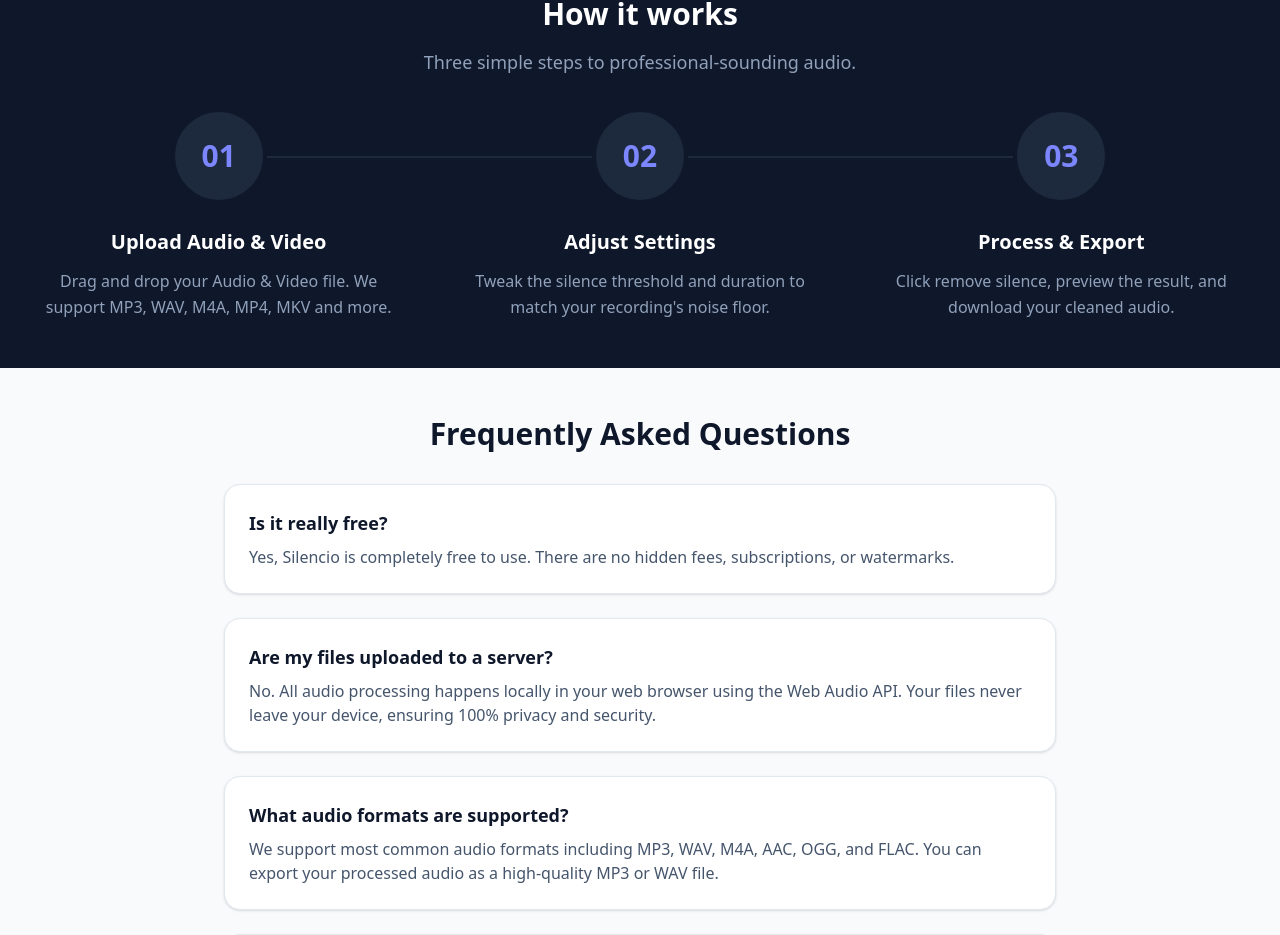
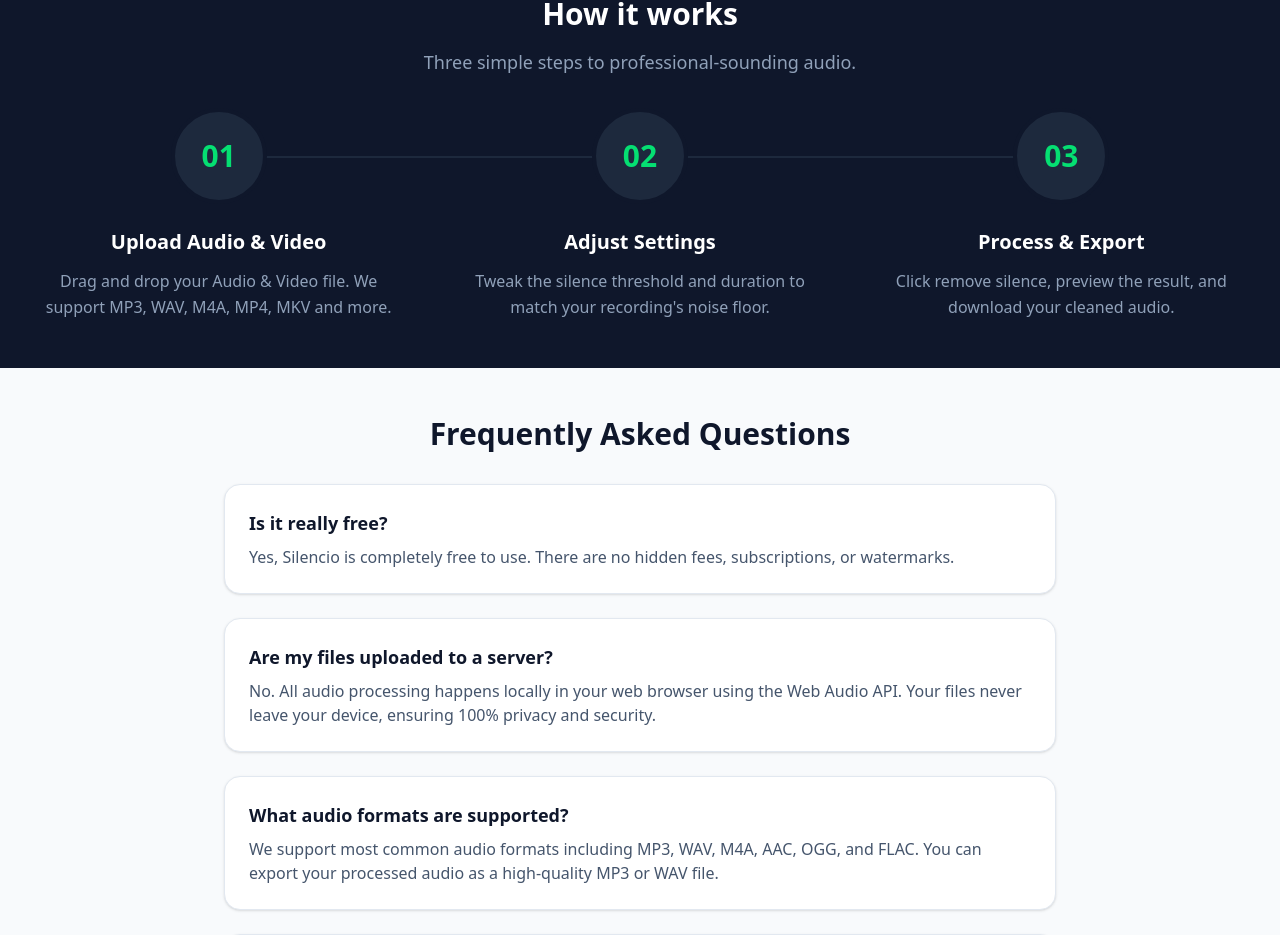
Before and after one commit to BIDDLG/Silence-Reducer-Web-, a React (Vite) app: page / in a window 1280 px wide. Shown: the part 1635-2570 px from the top of the page. Built offline with nearby package versions, Linux system fonts and the light colour scheme.

Commit message:
Update HowItWorks.tsx

```diff
--- a/src/components/HowItWorks.tsx
+++ b/src/components/HowItWorks.tsx
@@ -36,7 +36,7 @@ export function HowItWorks() {
           {steps.map((step, index) => (
             <div key={index} className="relative text-center">
               <div className="w-24 h-24 mx-auto bg-slate-800 rounded-full flex items-center justify-center mb-6 relative z-10 border-4 border-slate-900">
-                <span className="text-3xl font-bold text-indigo-400">{step.number}</span>
+                <span className="text-3xl font-bold text-green-400">{step.number}</span>
               </div>
               <h3 className="text-xl font-semibold mb-3">{step.title}</h3>
               <p className="text-slate-400 leading-relaxed">{step.description}</p>
```
